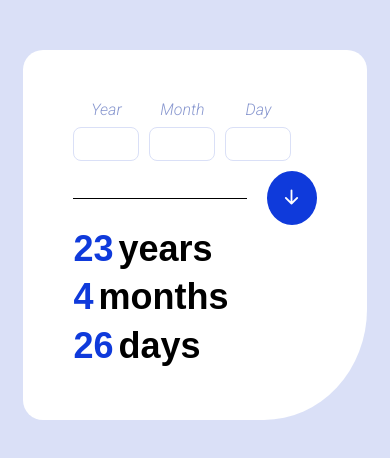
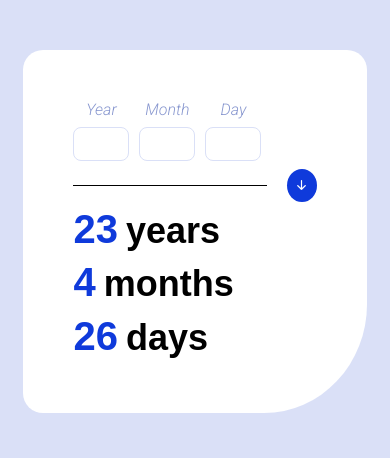
Before and after one commit to Emie-Boro/age_calculator_ui, a plain HTML site: page index.html in a window 390 px wide. Drawn offline with nearby package versions, Linux system fonts and the light colour scheme; a web font is replaced by a local one.

Commit message:
Updating files

```diff
--- a/index.html
+++ b/index.html
@@ -34,15 +34,15 @@
       <button class="btn" id="submit"><i class="bi bi-arrow-down-short"></i></button>
     </div>
     <div class="age-output">
-      <div class="age year flex">
+      <div class="age year flex align-bottom">
         <h1 class="year number">23</h1>
         <h1>years</h1>
       </div>
-      <div class="age month flex">
+      <div class="age month flex align-bottom">
         <h1 class="month number">4</h1>
         <h1>months</h1>
       </div>
-      <div class="age day flex">
+      <div class="age day flex align-bottom">
         <h1 class="day number">26</h1>
         <h1>days</h1>
       </div>
--- a/style.css
+++ b/style.css
@@ -36,6 +36,9 @@ label{
 .align-center{
     align-items: center;
 }
+.align-bottom{
+    align-items:baseline;
+}
 
 .hr{
     width: 100%;
@@ -60,7 +63,7 @@ label{
 }
 .form-container{
     display: flex;
-    padding-bottom: 10px;
+    padding-bottom: 8px;
 }
 .form-group{
     display: flex;
@@ -86,11 +89,12 @@ label{
     line-height:0%;
 }
 .age > .number{
-    padding-right: 5px;
+    padding-right: 8px;
     color: var(--dark-color);
+    font-size: 40px;
 }
 .age h1{
-    font-size: 42px;
+    font-size: 30px;
 }
 @media (max-width:900px) and (min-width:601px){
     .container{
@@ -106,18 +110,23 @@ label{
     .container{
         width: 60%;
     }
+    .btn{
+        font-size: 30px;
+        padding: 10px;
+    }
 }
 
+/* Smaller Mobile Devices */
 @media (max-width:400px) {
     .container{
         width: 65%;
     }
     .btn{
-        font-size: 30px;
-        padding: 10px;
+        font-size: 20px;
+        padding: 5px;
     }
     .form-group input{
-        width: 60px;
+        width: 50px;
     }
     .age h1{
         font-size: 36px;
```
